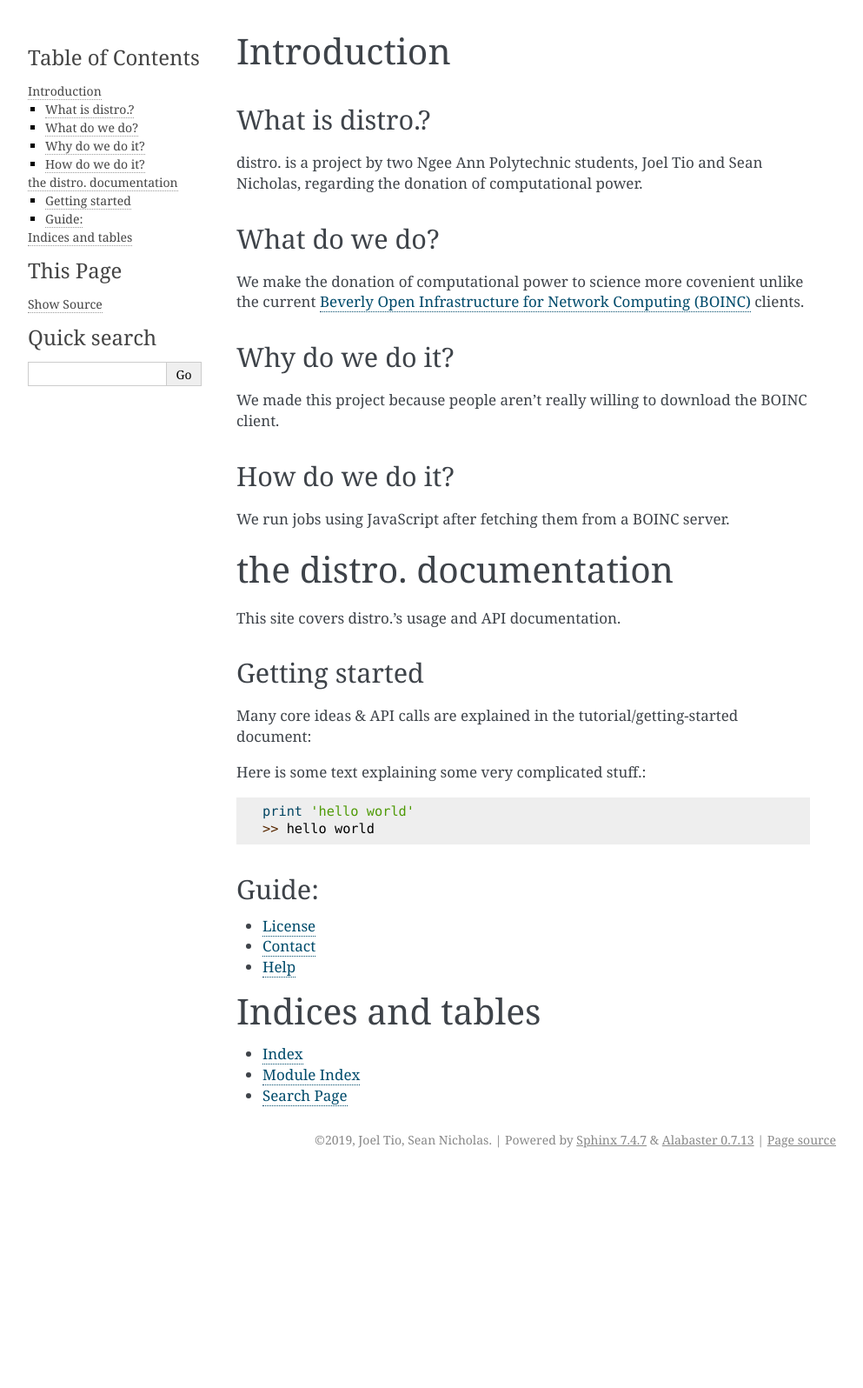
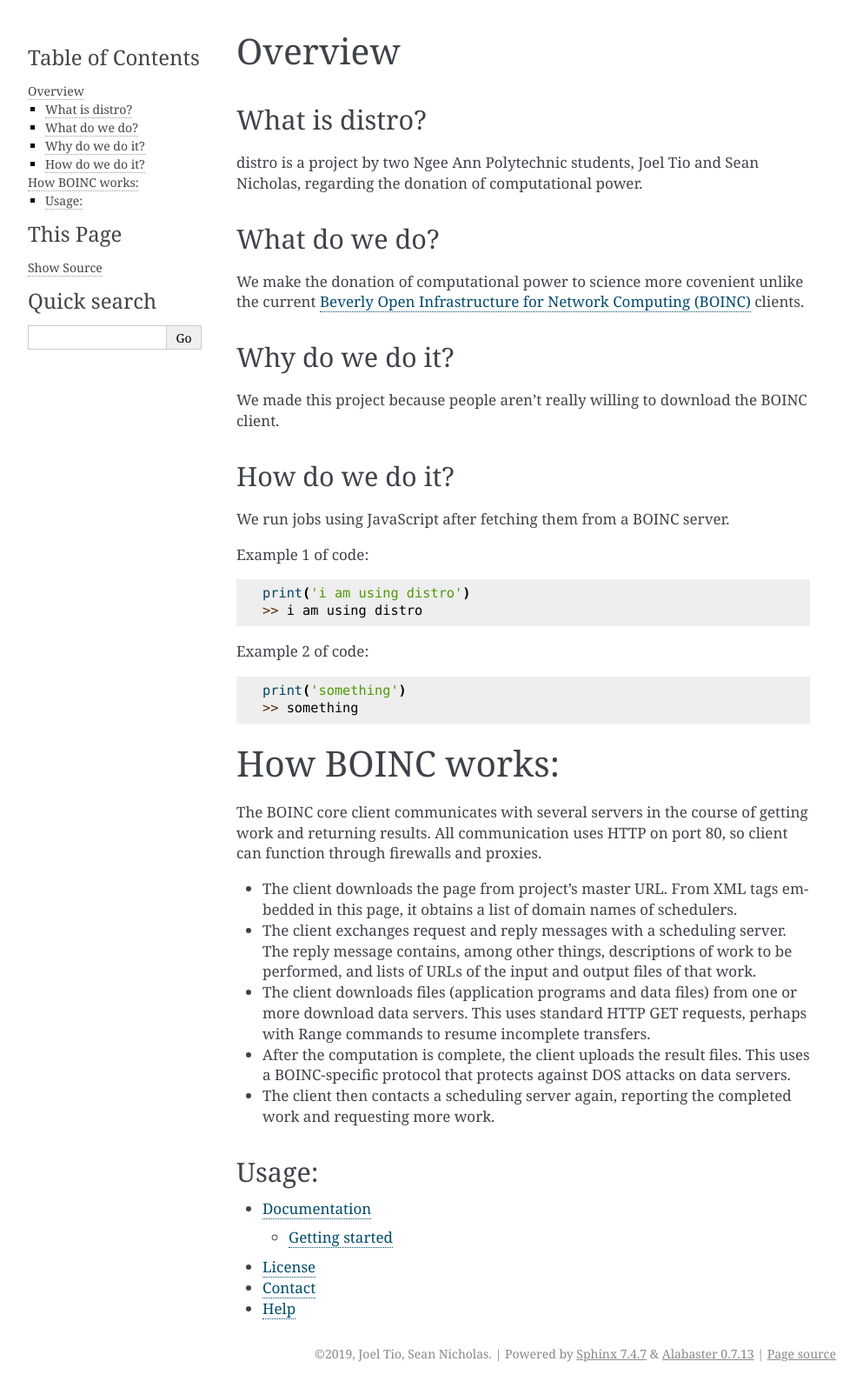
Before and after one commit to seannich/distro, a Sphinx documentation site: the page built from docs/source/index.rst, in a window 1280 px wide. Shown: the whole page at 87% size, without its empty margins (148-1141 px from the left). Built offline with Sphinx 7.4.7, drawn with Linux system fonts in a browser that asks for light colours; before the commit the page ends 1350 px from its top, so only the background shows below that.

Commit message:
-updated pages

```diff
--- a/docs/source/index.rst
+++ b/docs/source/index.rst
@@ -3,12 +3,11 @@
    You can adapt this file completely to your liking, but it should at least
    contain the root `toctree` directive.
 
-Introduction
-============
-
-What is distro.?
+Overview
+========
+What is distro?
 ^^^^^^^^^^^^^^^^
-distro. is a project by two Ngee Ann Polytechnic students, Joel Tio and Sean Nicholas, regarding the donation of computational power.
+distro is a project by two Ngee Ann Polytechnic students, Joel Tio and Sean Nicholas, regarding the donation of computational power.
 
 What do we do?
 ^^^^^^^^^^^^^^
@@ -22,35 +21,38 @@
 ^^^^^^^^^^^^^^^^
 We run jobs using JavaScript after fetching them from a BOINC server.
 
+Example 1 of code: ::
 
-the distro. documentation
-=========================
-This site covers distro.'s usage and API documentation.
+	print('i am using distro')
+	>> i am using distro
 
-Getting started
-^^^^^^^^^^^^^^^
-Many core ideas & API calls are explained in the tutorial/getting-started document:
+Example 2 of code: ::
+
+	print('something')
+	>> something
 
 
-Here is some text explaining some very complicated stuff.::
+How BOINC works:
+================
+The BOINC core client communicates with several servers in the course of getting work and returning results. All communication uses HTTP on port 80, so client can function through firewalls and proxies.
 
-	print 'hello world'
-	>> hello world
+* The client downloads the page from project's master URL. From XML tags embedded in this page, it obtains a list of domain names of schedulers.
 
-Guide:
+* The client exchanges request and reply messages with a scheduling server. The reply message contains, among other things, descriptions of work to be performed, and lists of URLs of the input and output files of that work.
+
+* The client downloads files (application programs and data files) from one or more download data servers. This uses standard HTTP GET requests, perhaps with Range commands to resume incomplete transfers.
+
+* After the computation is complete, the client uploads the result files. This uses a BOINC-specific protocol that protects against DOS attacks on data servers.
+
+* The client then contacts a scheduling server again, reporting the completed work and requesting more work.
+
+
+Usage:
 ^^^^^^
-
 
 .. toctree::
    :maxdepth: 2
 
+   documentation
    license
    help
-
-
-Indices and tables
-==================
-
-* :ref:`genindex`
-* :ref:`modindex`
-* :ref:`search`
```
Also changed, not shown: docs/source/documentation.rst (added, +18 -0 lines), 8 other files.
